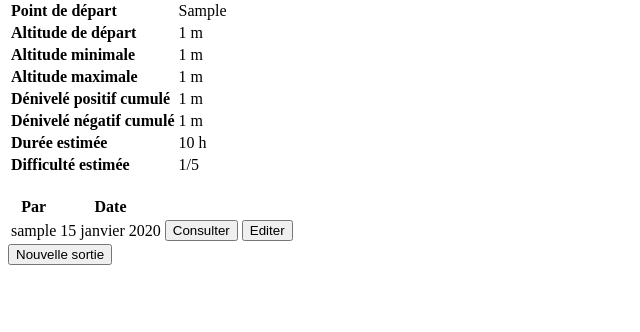
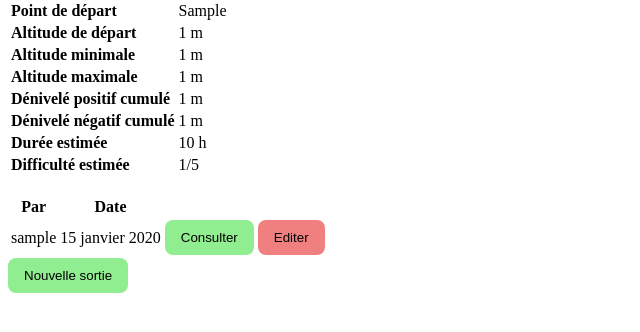
Before and after one commit to gbrivady/topoguide-gregory-brivady, a Django app: page /itineraires/sorties/1/ in a window 1280 px wide. Shown: the part 178-510 px from the top of the page, without its empty margins (0-640 px from the left). Run offline with Django 4.2, Linux system fonts and the light colour scheme; a user stored in the database is signed in; tables that the repository leaves empty hold one stand-in row (values such as "Sample post").

Commit message:
apply button styling

```diff
--- a/topoguide/itineraires/templates/itineraires/itineraire.html
+++ b/topoguide/itineraires/templates/itineraires/itineraire.html
@@ -105,11 +105,11 @@
                     {{sortie.date}}
                 </td>
                 <td>
-                    <button onclick="window.location.href=&quot;{% url 'itineraires:sortie' sortie.id %}&quot;;">
+                    <button class="button-2" onclick="window.location.href=&quot;{% url 'itineraires:sortie' sortie.id %}&quot;;">
                         Consulter
                       </button>
                       {% if user == sortie.writer %}
-                      <button onclick="window.location.href=&quot;{% url 'itineraires:modif_sortie' sortie.id %}&quot;;">Editer</button>
+                      <button class="button-3" onclick="window.location.href=&quot;{% url 'itineraires:modif_sortie' sortie.id %}&quot;;">Editer</button>
                       {% endif %}
             </tr>
             {% endfor %}
@@ -120,6 +120,6 @@
     {% endif %}
     {% endwith %}
     <form action="{% url 'itineraires:nouvelle_sortie' %}" method="get">
-        <button name="i" value="{{itineraire.id}}"> Nouvelle sortie</button>
+        <button class="button-2" name="i" value="{{itineraire.id}}"> Nouvelle sortie</button>
     </form>
 {% endblock content %}
```
